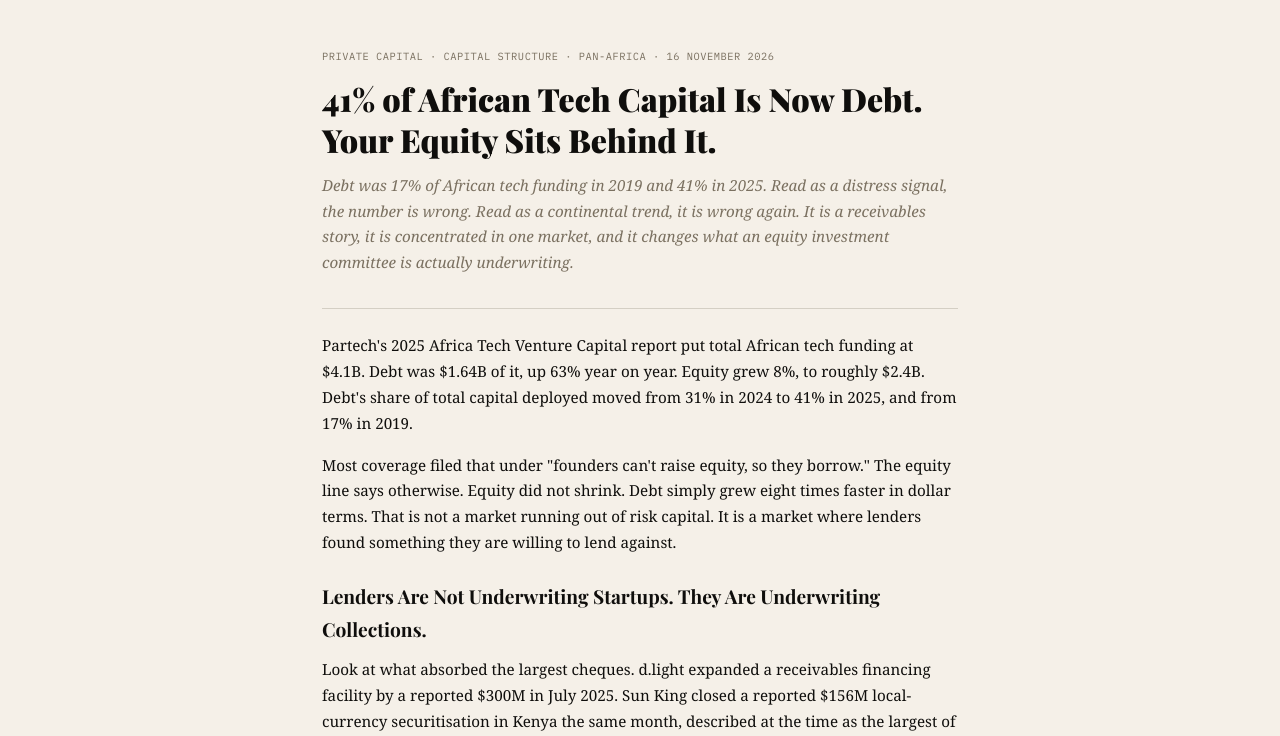
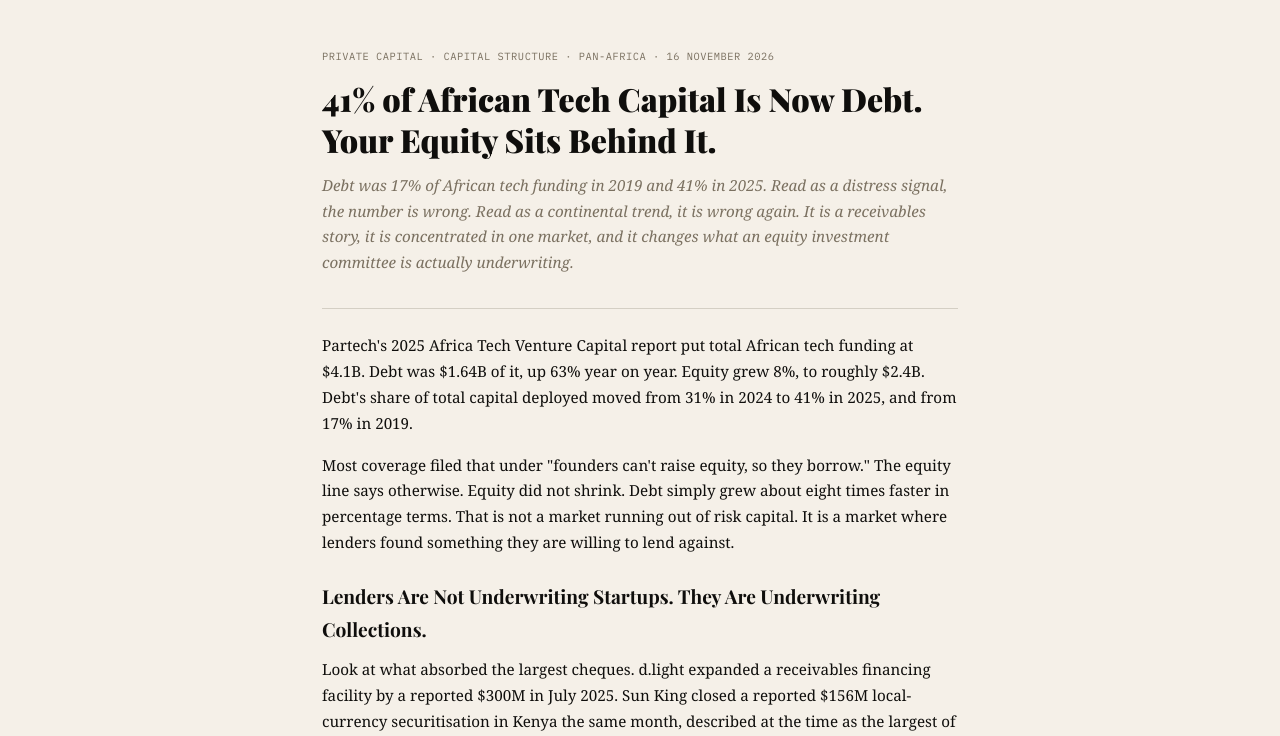
Before and after one commit to jpouandji-operator/portfolio, a plain HTML site: page africa-tech-debt-41-percent-capital-stack/index.html in a window 1280 px wide. Shown: the part 64-800 px from the top of the page. Drawn offline with nearby package versions, Linux system fonts and the light colour scheme; a web font is replaced by a local one.

Commit message:
Fix growth-rate comparison wording in A03 draft
Co-Authored-By: Claude Opus 5.5 <noreply@anthropic.com>
Claude-Session: https://claude.ai/code/session_01TPyU9FfsXsLkGYAqdTGT4y

```diff
--- a/africa-tech-debt-41-percent-capital-stack/index.html
+++ b/africa-tech-debt-41-percent-capital-stack/index.html
@@ -93,7 +93,7 @@ replace this block with:
 
     <p>Partech's 2025 Africa Tech Venture Capital report put total African tech funding at $4.1B. Debt was $1.64B of it, up 63% year on year. Equity grew 8%, to roughly $2.4B. Debt's share of total capital deployed moved from 31% in 2024 to 41% in 2025, and from 17% in 2019.</p>
 
-    <p>Most coverage filed that under "founders can't raise equity, so they borrow." The equity line says otherwise. Equity did not shrink. Debt simply grew eight times faster in dollar terms. That is not a market running out of risk capital. It is a market where lenders found something they are willing to lend against.</p>
+    <p>Most coverage filed that under "founders can't raise equity, so they borrow." The equity line says otherwise. Equity did not shrink. Debt simply grew about eight times faster in percentage terms. That is not a market running out of risk capital. It is a market where lenders found something they are willing to lend against.</p>
 
     <h2>Lenders Are Not Underwriting Startups. They Are Underwriting Collections.</h2>
 
```
